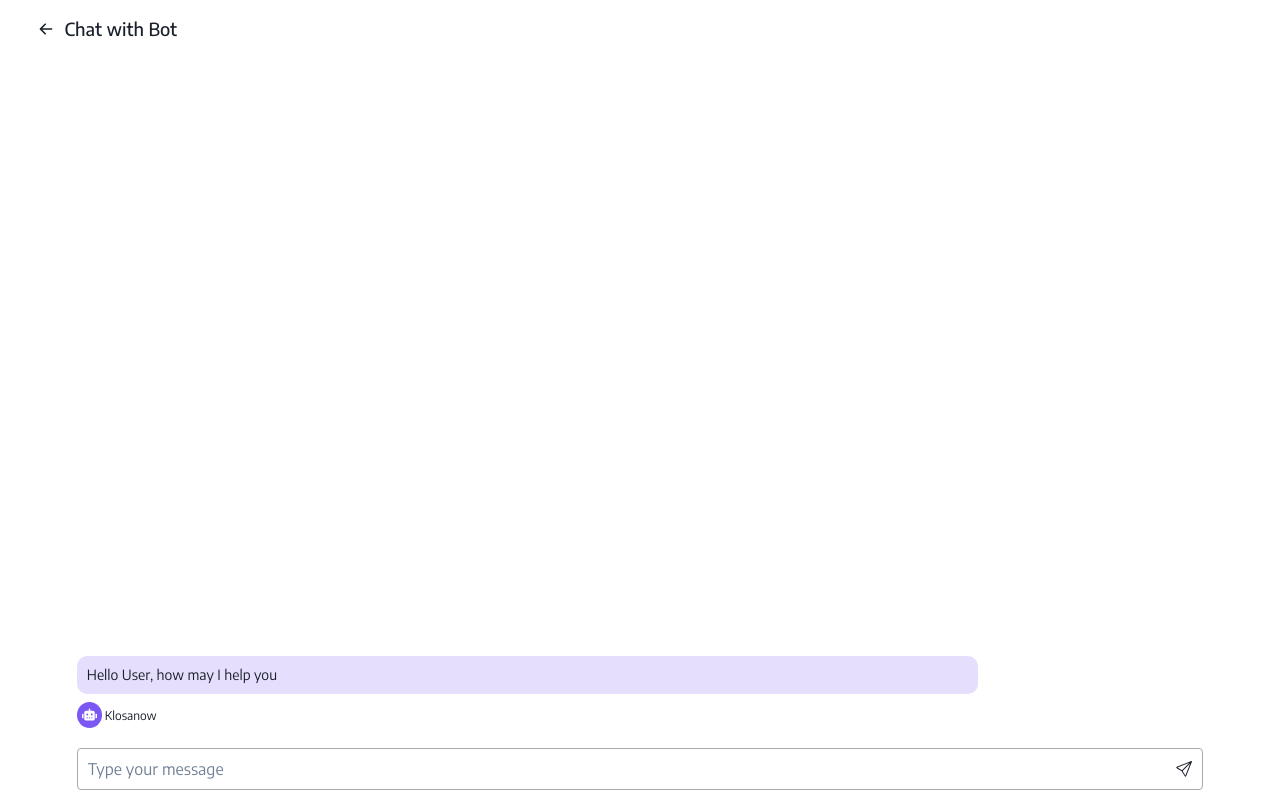
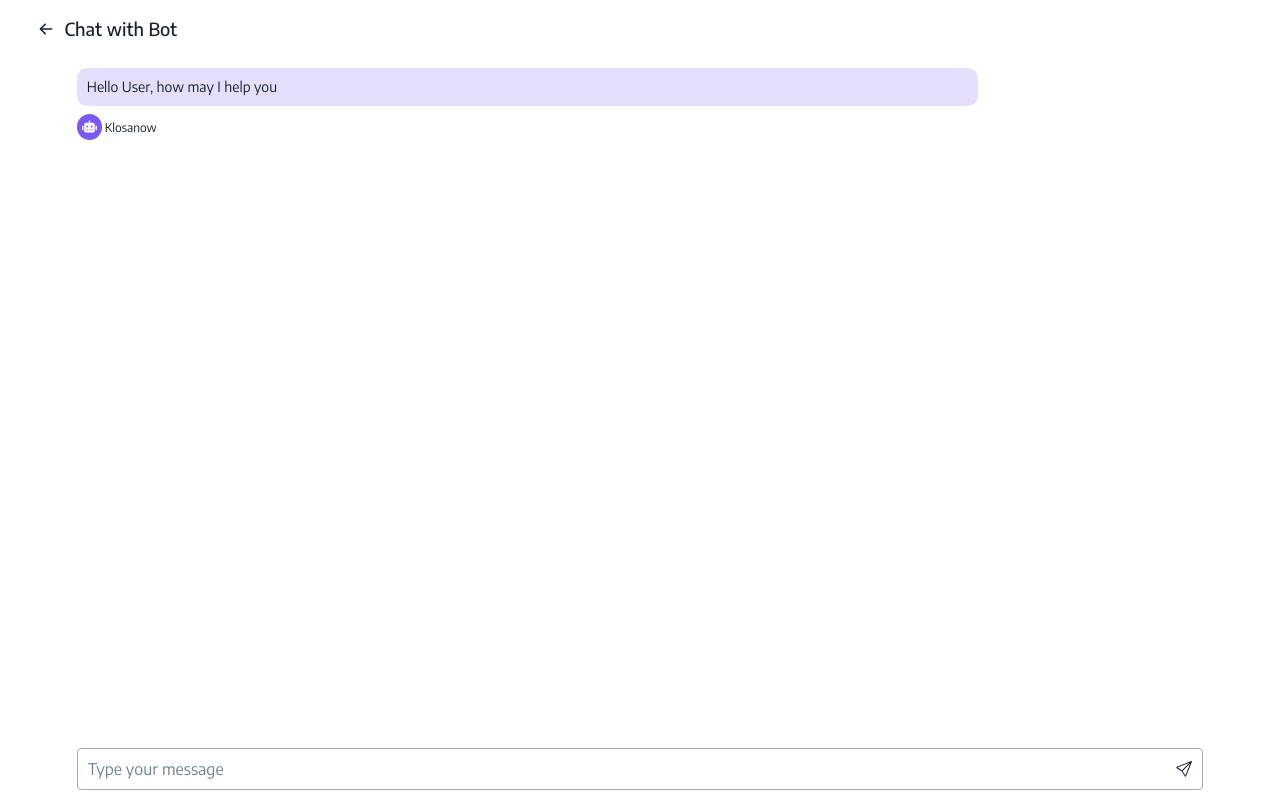
Before and after one commit to KlosaNow/klosanow-frontend, a React (Vite) app: page /help/chat in a window 1280 px wide. Built offline with nearby package versions, Linux system fonts and the light colour scheme.

Commit message:
Fix scrolling on chats

```diff
--- a/src/components/ChatBot.tsx
+++ b/src/components/ChatBot.tsx
@@ -55,9 +55,13 @@ const ChatBot = () => {
 
       <section className="chat">
         <div className="chats">
-          { messages.map((message) => (
-            <Message owner={message.owner} text={message.text} key={message.id} />
-          ))}
+          <div className="scroll">
+            <div className="chat-flex">
+            { messages.map((message) => (
+              <Message owner={message.owner} text={message.text} key={message.id} />
+            ))}
+            </div>
+          </div>
         </div>
 
         <div className="chat-field">
--- a/src/styles/help.scss
+++ b/src/styles/help.scss
@@ -76,9 +76,20 @@
   }
 
   .chats {
-    @include flex(column, stretch, flex-end, 5px);
     flex: calc(100% - 41px);
     overflow-y: auto;
+    position: relative;
+
+    .scroll {
+      position: absolute;
+      top: 0;
+      right: 0;
+      left: 0;
+      bottom: 0;
+      overflow-y: auto;
+
+      .chat-flex {
+        @include flex(column, stretch, flex-end, 5px);
 
         .message {
           width: 80%;
@@ -121,3 +132,5 @@
         }
       }
     }
+  }
+}
```
Lines whose indentation alone changed are shown as unchanged.
